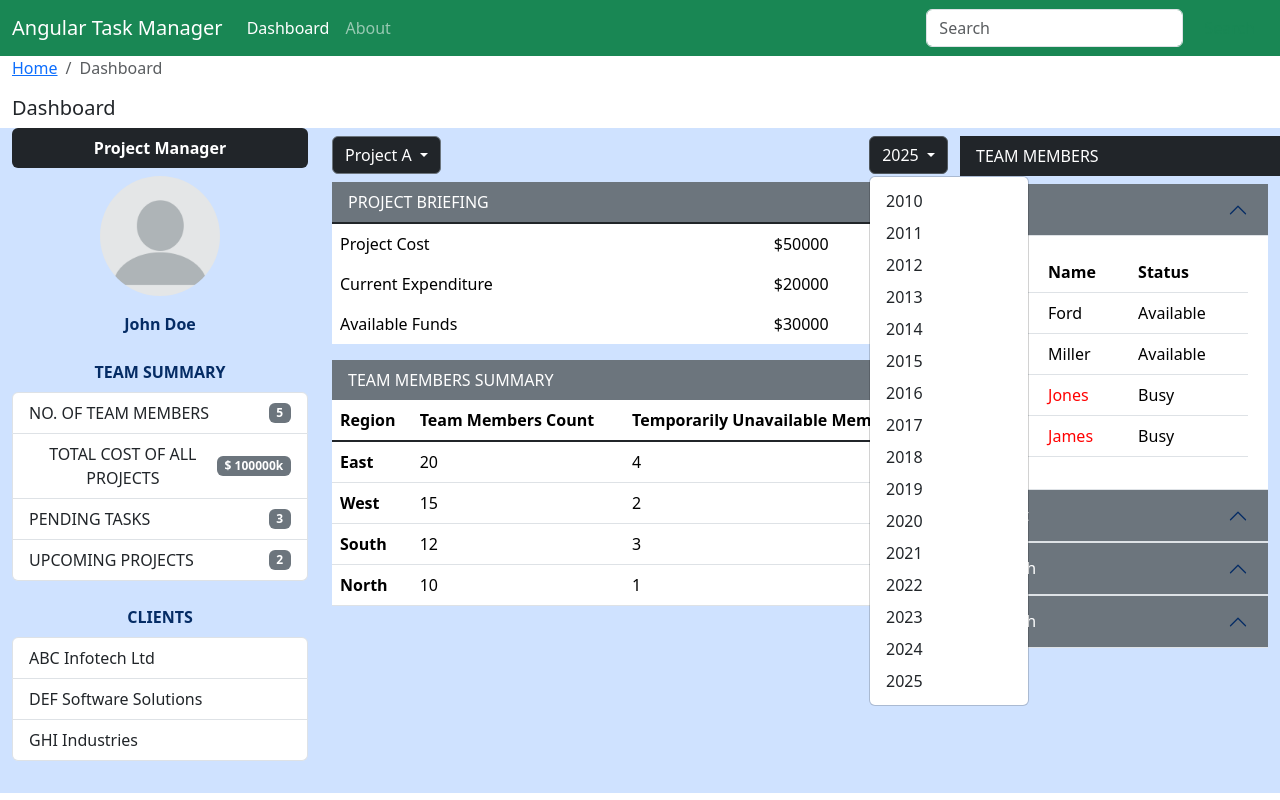
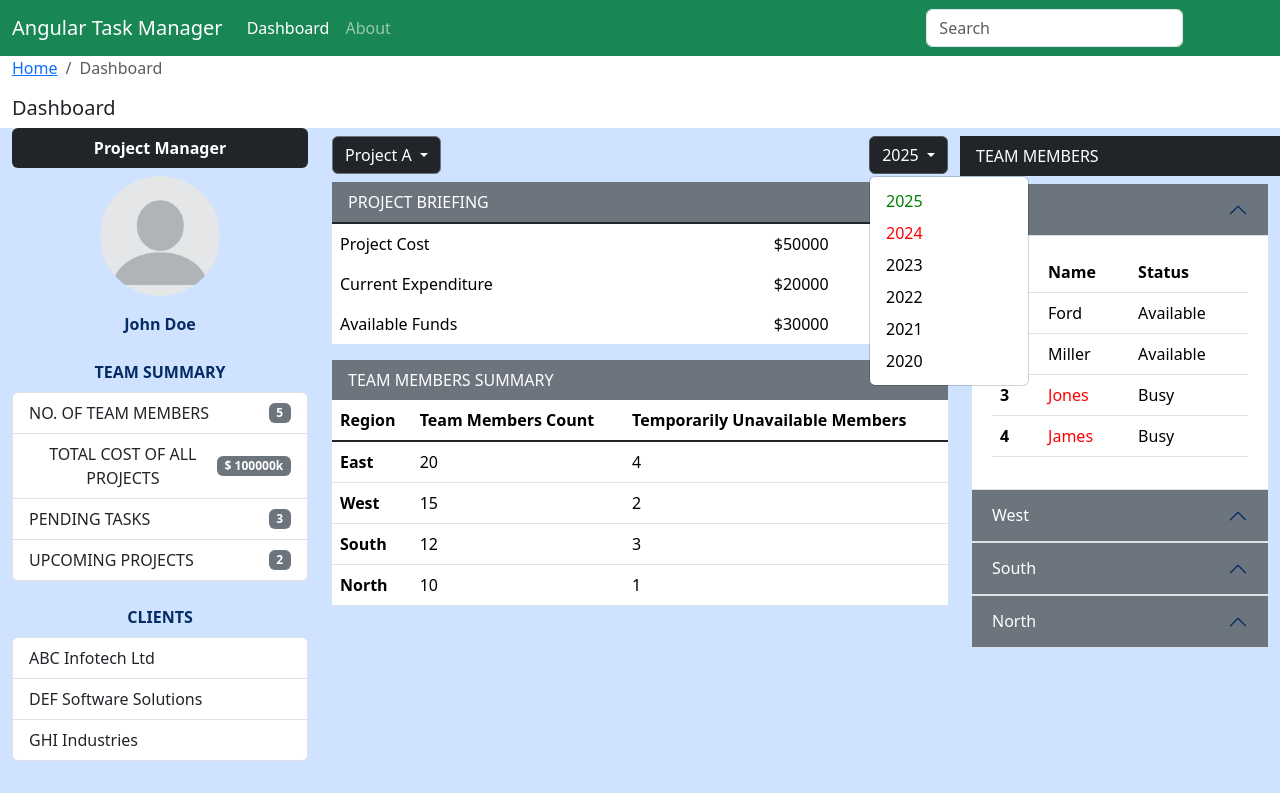
Before and after one commit to iamabhijit9874010029/TaskManager, an Angular app: page /dashboard in a window 1280 px wide. Both pictures are taken after a click on the button "2025". Built offline with nearby package versions, Linux system fonts and the light colour scheme.

Commit message:
ngSwitch

```diff
--- a/src/app/dashboard/dashboard.component.html
+++ b/src/app/dashboard/dashboard.component.html
@@ -80,7 +80,14 @@
                             </a>
 
                             <ul class="dropdown-menu">
-                                <li><a *ngFor="let years of Years" class="dropdown-item" href="#">{{years}}</a></li>
+                                <li *ngFor="let year of Years" [ngSwitch]="year">
+                                    <a class="dropdown-item" href="#" *ngSwitchCase="2025"
+                                        style="color: green;">{{year}}</a>
+                                    <a class="dropdown-item" href="#" *ngSwitchCase="2024"
+                                        style="color: red;">{{year}}</a>
+                                    <a class="dropdown-item" href="#" *ngSwitchDefault
+                                        style="color: black;">{{year}}</a>
+                                </li>
                             </ul>
                         </div>
                     </div>
--- a/src/app/dashboard/dashboard.component.ts
+++ b/src/app/dashboard/dashboard.component.ts
@@ -37,7 +37,7 @@ export class DashboardComponent implements OnInit {
 
     this.Projects = ["Project A", "Project B", "Project C", "Project D"];
 
-    for (let i = 2010; i <= 2025; i++) {
+    for (let i = 2025; i >= 2020; i--) {
       this.Years.push(i);
     }
 
```
